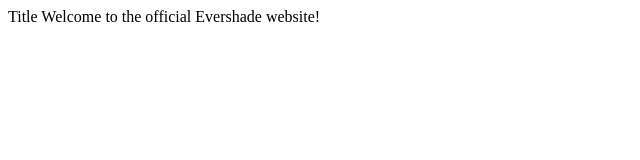
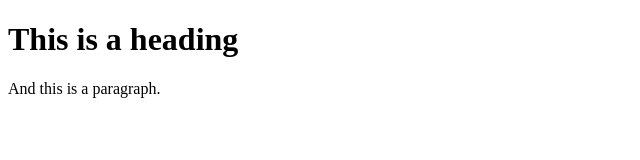
Before and after one commit to RadRacc/Evershade, a plain HTML site: page index.html in a window 1280 px wide. Shown: the whole page, without its empty margins (0-640 px from the left). Drawn offline with Linux system fonts and the light colour scheme.

Commit message:
Update index.html

```diff
--- a/index.html
+++ b/index.html
@@ -1,4 +1,10 @@
-<!DOCTYPE html>
-<link rel="stylesheet" href="style.css">
-<head>Title</head>
-<body>Welcome to the official Evershade website!</body>
+<!doctype html>
+<html lang="en">
+    <head>
+        <title>Your page's title goes here</title>
+    </head>
+    <body>
+        <h1>This is a heading</h1>
+        <p>And this is a paragraph.</p>
+    </body>
+</html>
```
